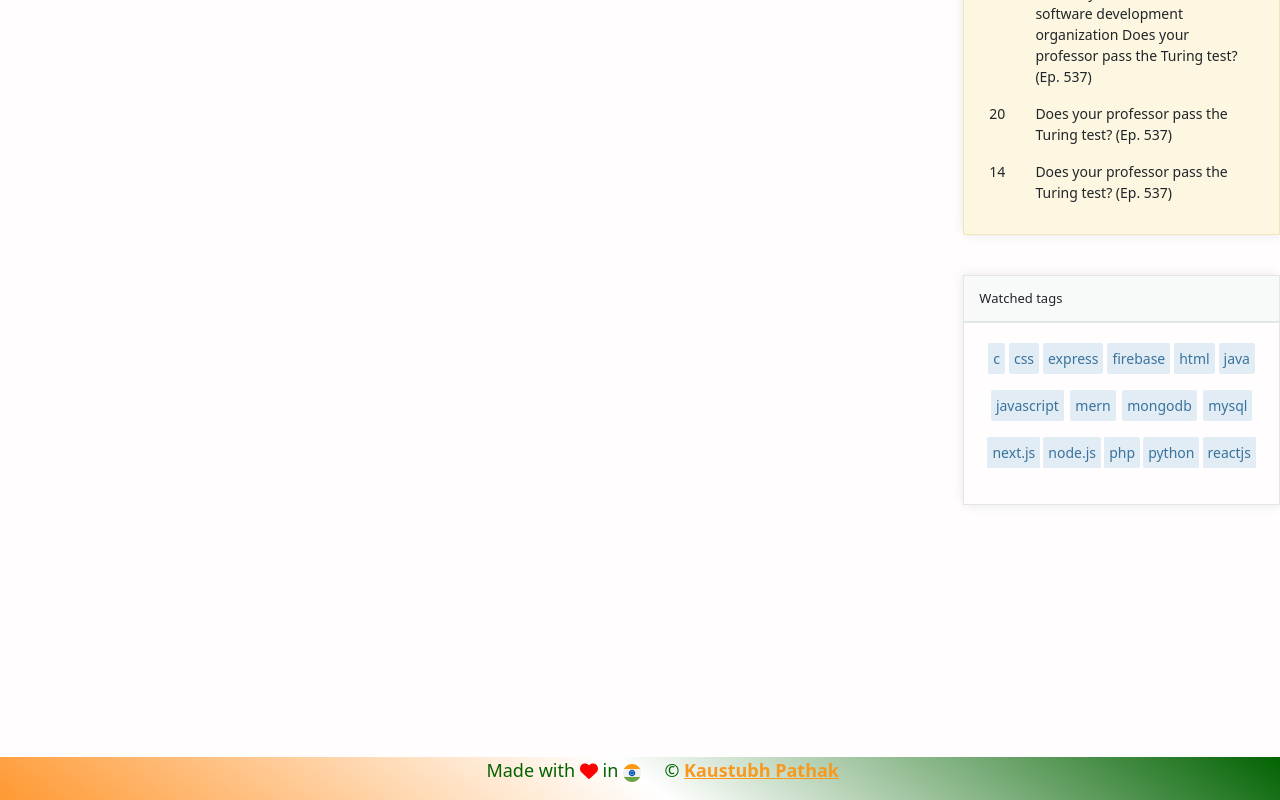
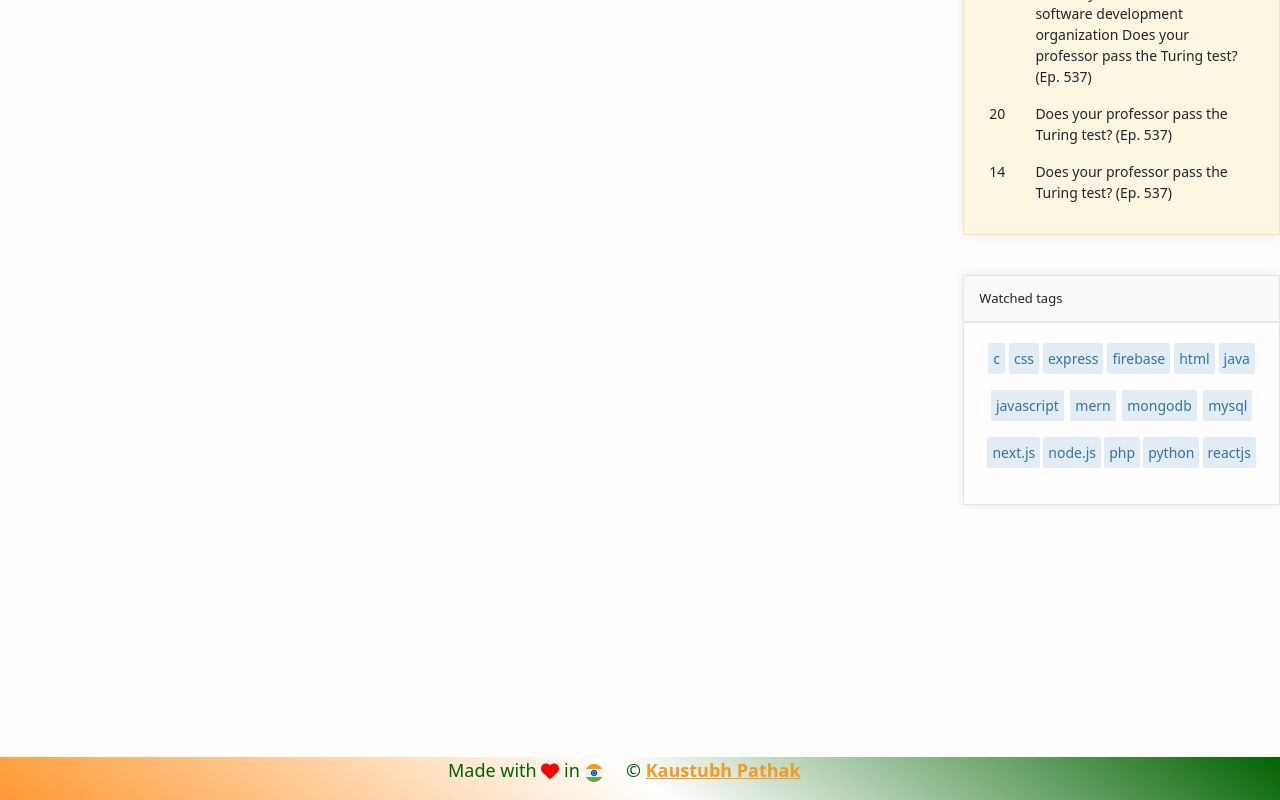
Before and after one commit to KaustubhPathak-tech/Otiva-Educart-Front-End, a React (Create React App) app: page / in a window 1280 px wide. Shown: the part 749-1549 px from the top of the page. Built offline with nearby package versions, Linux system fonts and the light colour scheme; no server answers.

Commit message:
footer update final

```diff
--- a/src/App.css
+++ b/src/App.css
@@ -238,7 +238,7 @@
 
   }
   .footer-1 p {
-    padding-left: 38%;
+    padding-left: 35%;
     font-size: 18px;
     color: rgb(2, 99, 2);
   }
```
